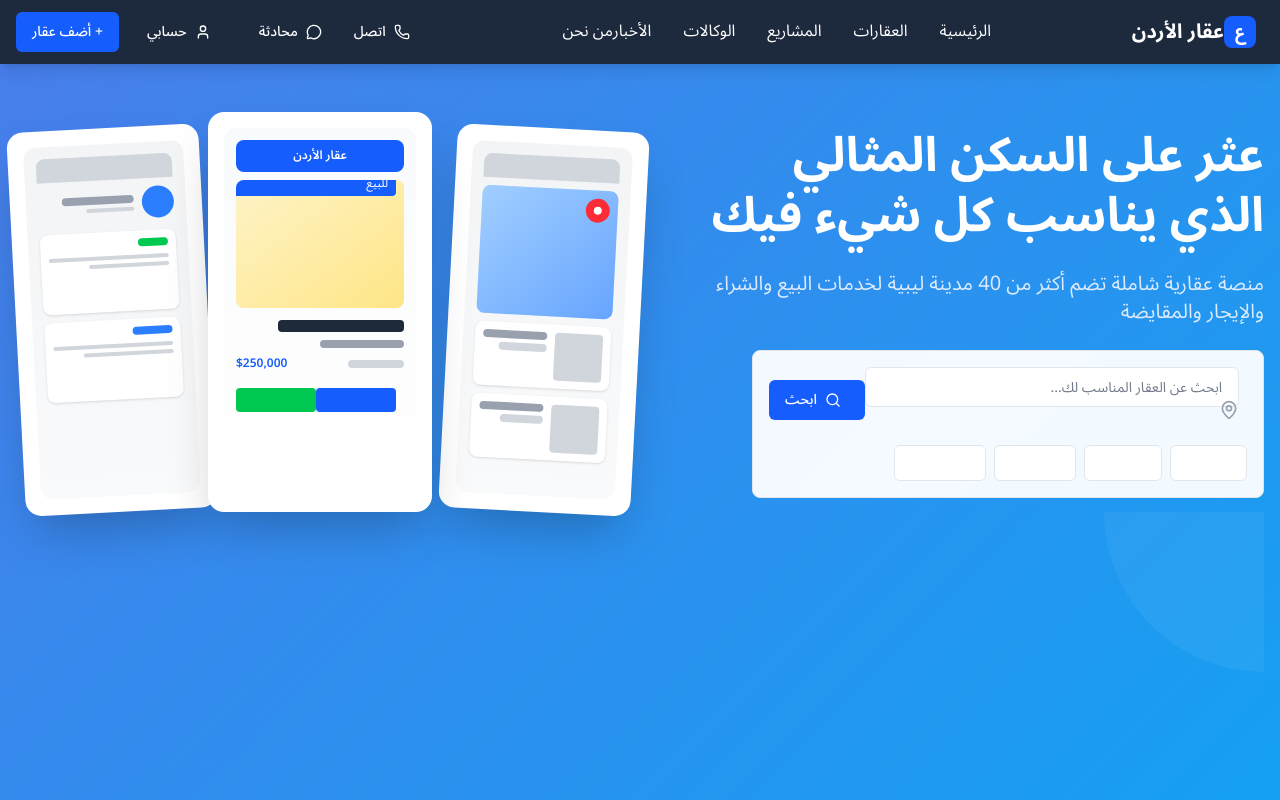
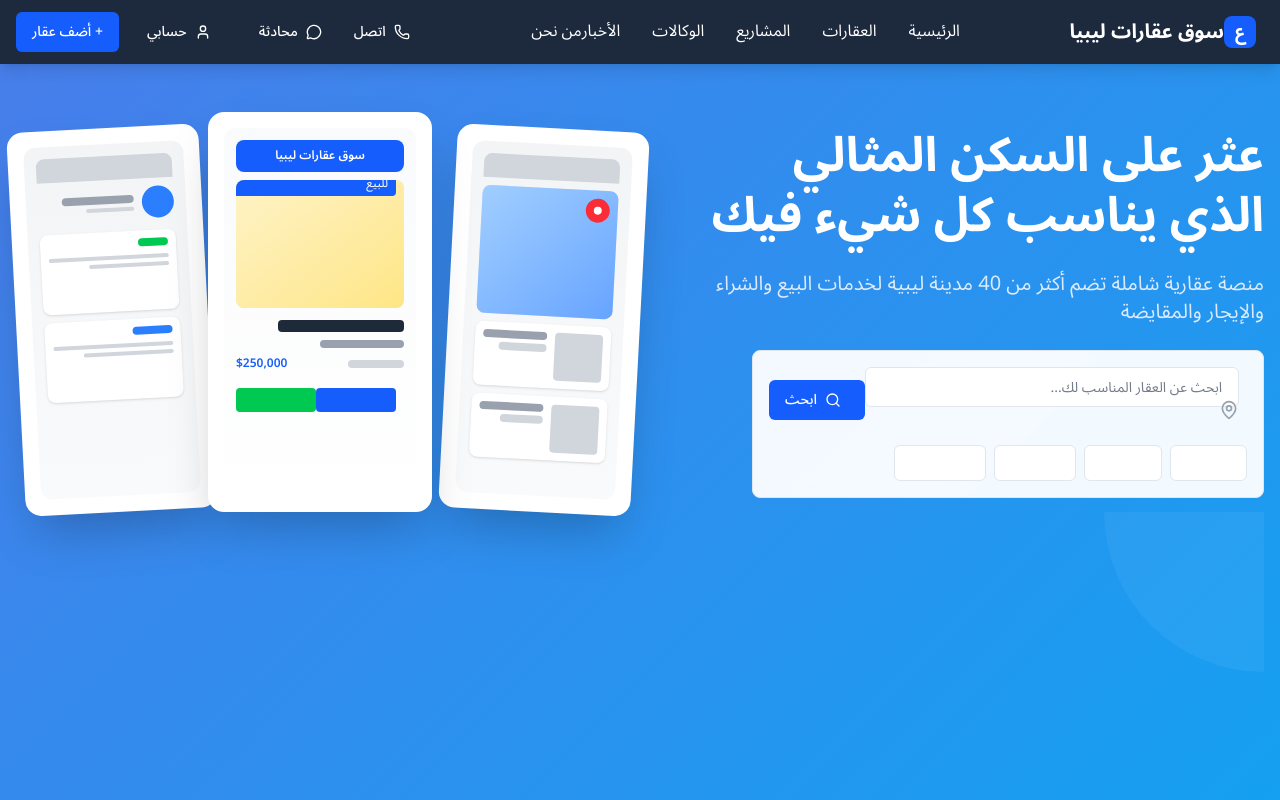
Before and after one commit to TNDIGITALMARK/dc43d7eb-4b8c-4b01-984f-83b344fe651d, a Next.js app: page / in a window 1280 px wide. Shown: the top 800 px of the page. Built offline with nearby package versions, Linux system fonts and the light colour scheme.

Commit message:
Phoenix AutoSave: 4 files updated (main branch)
Project: dc43d7eb-4b8c-4b01-984f-83b344fe651d
User: Q1B64iAjyzOeNDr1G9HYEhIpEUj1
Tool: claude-code
Timestamp: 2025-10-06T19:24:22.266Z

Auto-generated by Phoenix AutoSave System - committed to main branch

```diff
--- a/src/app/layout.tsx
+++ b/src/app/layout.tsx
@@ -15,7 +15,7 @@ const inter = Inter({
 });
 
 export const metadata: Metadata = {
-  title: "عقار الأردن | أفضل منصة عقارية",
+  title: "سوق عقارات ليبيا | أفضل منصة عقارية",
   description: "منصة عقارية شاملة للبيع والشراء والإيجار والمقايضة في ليبيا - 40 مدينة ليبية",
 };
 
--- a/src/components/header.tsx
+++ b/src/components/header.tsx
@@ -18,7 +18,7 @@ export function Header() {
               <div className="w-8 h-8 bg-blue-600 rounded-lg flex items-center justify-center">
                 <span className="text-white font-bold text-lg">ع</span>
               </div>
-              <span className="text-xl font-bold">عقار الأردن</span>
+              <span className="text-xl font-bold">سوق عقارات ليبيا</span>
             </Link>
           </div>
 
--- a/src/components/hero-section.tsx
+++ b/src/components/hero-section.tsx
@@ -99,7 +99,7 @@ export function HeroSection() {
                     <div className="h-full bg-gradient-to-b from-gray-50 to-white rounded-xl p-3">
                       {/* Header */}
                       <div className="h-8 bg-blue-600 rounded-lg mb-2 flex items-center justify-center">
-                        <div className="text-xs text-white font-semibold">عقار الأردن</div>
+                        <div className="text-xs text-white font-semibold">سوق عقارات ليبيا</div>
                       </div>
 
                       {/* Featured Property */}
```
Also changed, not shown: 1 other file (tests, documents, lock files or other folders).
